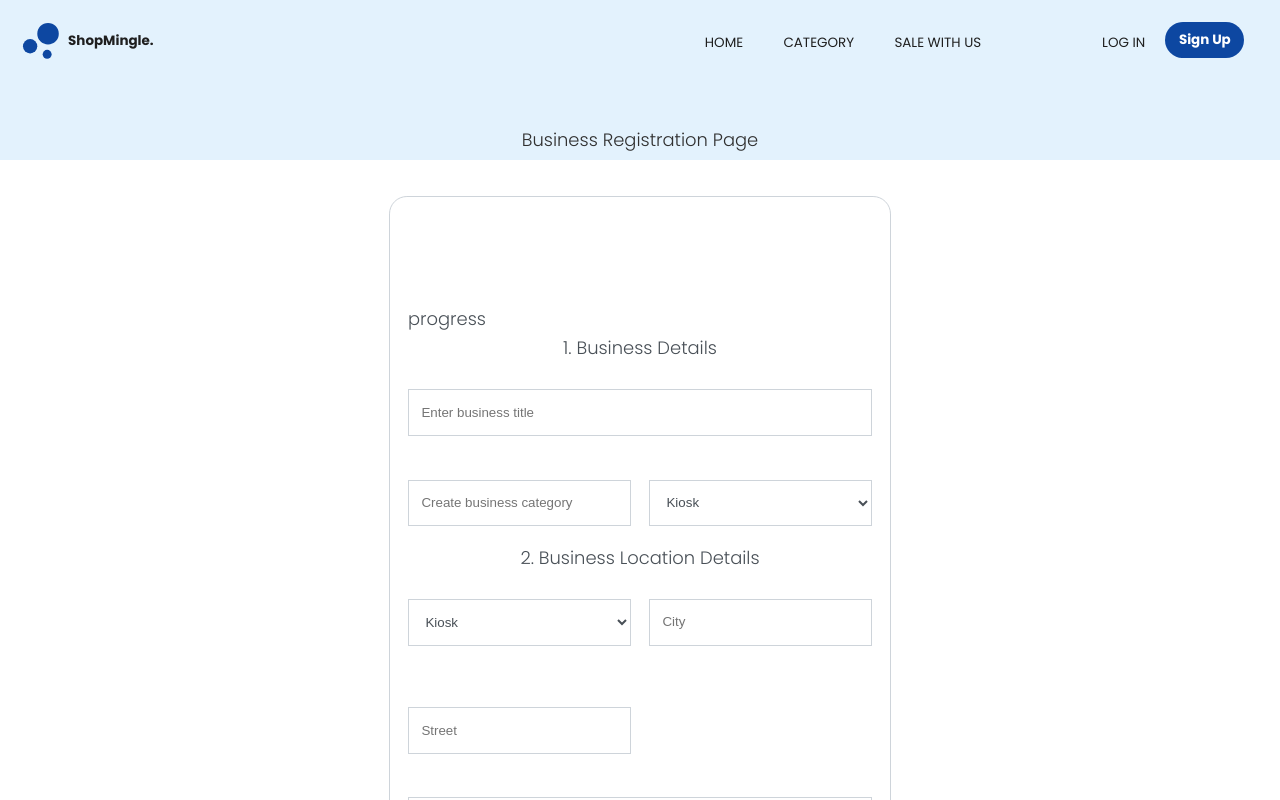
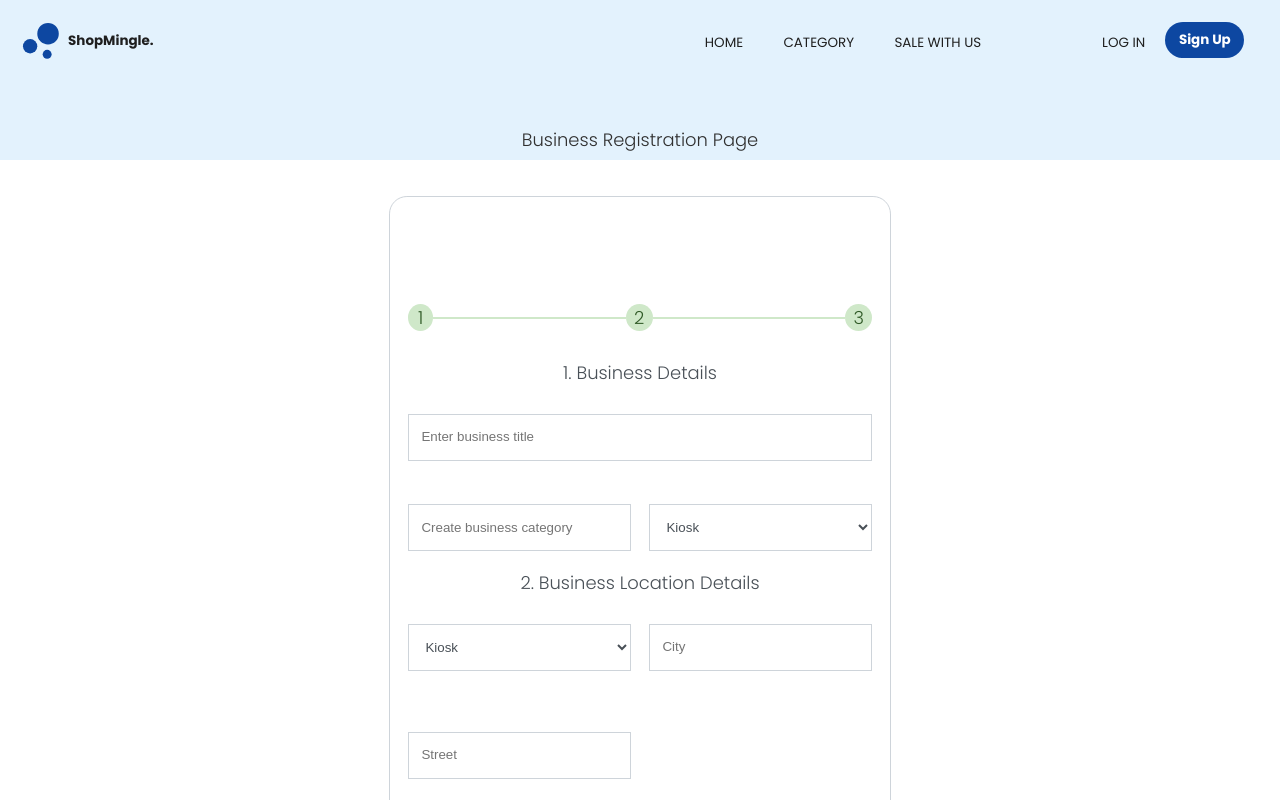
Before and after one commit to Nandiehakuna/ShopMingle, a React (Create React App) app: page /register-business in a window 1280 px wide. Shown: the top 800 px of the page. Built offline with nearby package versions, Linux system fonts and the light colour scheme.

Commit message:
progress bar ui complete

```diff
--- a/src/components/form/BusinessRegisterForm.js
+++ b/src/components/form/BusinessRegisterForm.js
@@ -16,7 +16,10 @@ const Container =styled.div`
 `
 
 const ProgressContainer = styled.div`
-
+  margin-bottom: 1.5em;
+  display: flex;
+  justify-content: center;
+  align-items: center;
 `
 
 const Wrapper = styled.div`
@@ -34,12 +37,38 @@ const InnerWrapper = styled.div`
   grid-auto-rows: 1fr;
   grid-auto-flow: dense;
 `
+const Span = styled.span`
+  padding: 0.5em;
+  display: flex;
+  justify-content: center;
+  align-items: center;
+  height: 0.5em;
+  width: 0.5em;
+  border-radius: 50%;
+  background-color: var(--success-bg-color);
+  color: var(--success-color);
+  text-align: center;
+`
+
+const Hr = styled.hr`
+  border: 1px solid var(--success-bg-color);
+  width: 50%;
+  height: 0;
+  margin: 0;
+`
+
 
 const BusinessRegisterForm = () => {
   return (
     <Main>
         <Wrapper>
-            <ProgressContainer>progress</ProgressContainer>
+            <ProgressContainer>
+                <Span>1</Span>
+                <Hr/>
+                <Span>2</Span>
+                <Hr/>
+                <Span>3</Span>
+            </ProgressContainer>
             <Form>
                 <Container>
                     <Container>1. Business Details</Container>
```
